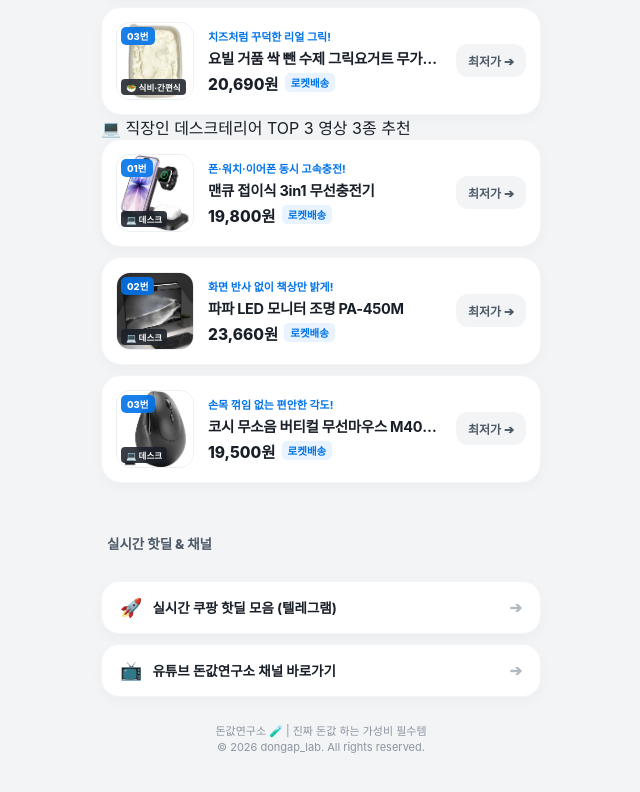
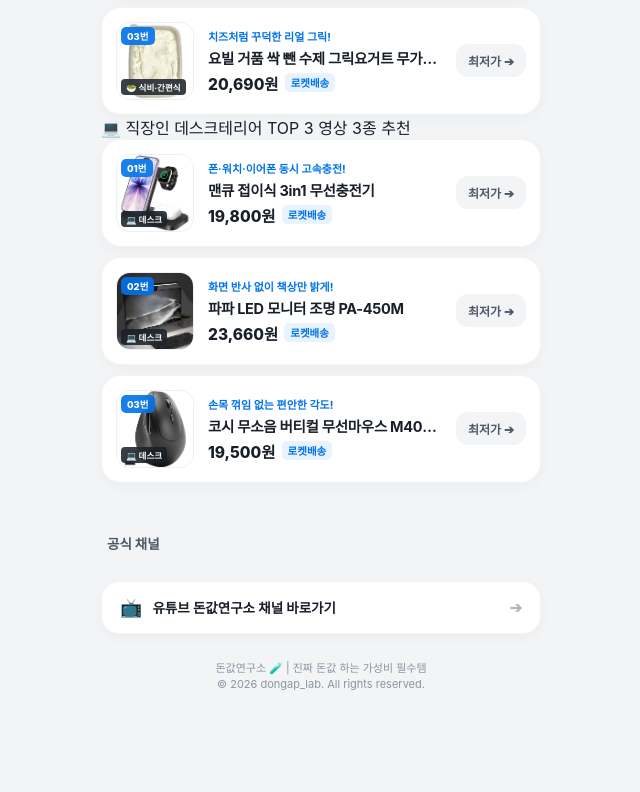
Before and after one commit to ehdnsj96/gooditem-archive, a plain HTML site: page index.html in a window 1280 px wide. Shown: the part 1402-2194 px from the top of the page, without its empty margins (319-959 px from the left). After the commit the page ends 2135 px from the top, so only its background shows below. Drawn offline with Linux system fonts and the light colour scheme; a web font is replaced by a local one.

Commit message:
Remove Telegram hotdeal banner from catalog footer

```diff
--- a/index.html
+++ b/index.html
@@ -778,16 +778,9 @@
 
     <!-- 채널 링크 -->
     <div class="section-label" style="margin-top: 30px;">
-      실시간 핫딜 &amp; 채널
+      공식 채널
     </div>
     <div class="extra-links">
-      <a class="channel-btn" href="https://t.me/ym_hotdeal" target="_blank" rel="noopener noreferrer">
-        <div class="channel-left">
-          <span class="channel-icon">🚀</span>
-          <span>실시간 쿠팡 핫딜 모음 (텔레그램)</span>
-        </div>
-        <span class="channel-arrow">➔</span>
-      </a>
       <a class="channel-btn" href="https://youtube.com/@dongap_lab" target="_blank" rel="noopener noreferrer">
         <div class="channel-left">
           <span class="channel-icon">📺</span>
```
